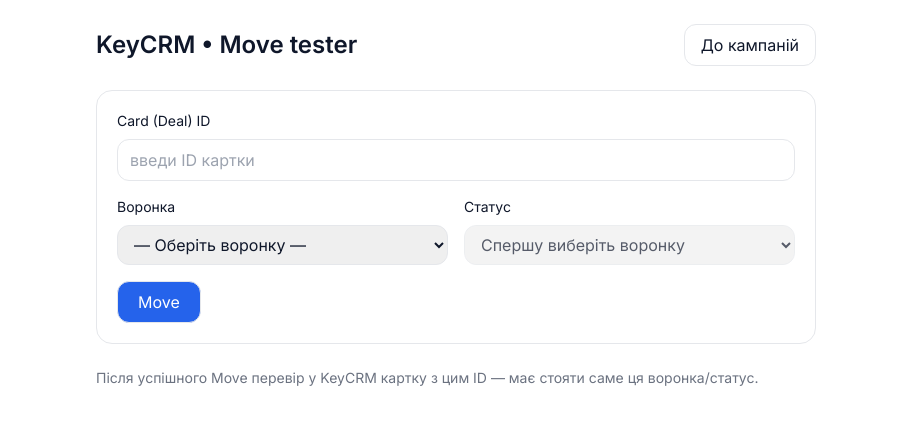
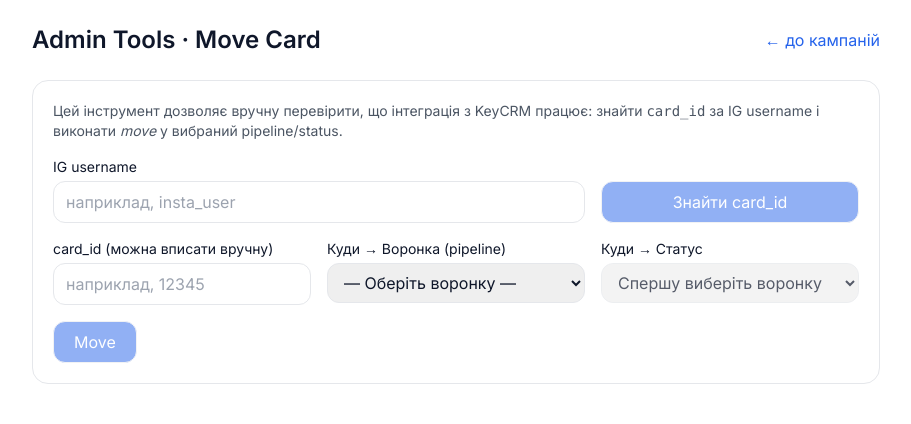
Before and after one commit to yurashko-ux/P-3-0, a Next.js app in the folder web/: page /admin/tools/move in a window 1280 px wide. Shown: the top 424 px of the page, without its empty margins (184-1095 px from the left). Built offline with nearby package versions, Linux system fonts and the light colour scheme.

Commit message:
Update page.tsx

```diff
--- a/web/app/admin/tools/move/page.tsx
+++ b/web/app/admin/tools/move/page.tsx
@@ -1,125 +1,194 @@
 // web/app/admin/tools/move/page.tsx
 'use client';
 
-import { useEffect, useState } from 'react';
+import { useEffect, useMemo, useState } from 'react';
 import Link from 'next/link';
 
 type Item = { id: string; title: string };
-
 function asArray(x: any): any[] {
   if (Array.isArray(x)) return x;
   if (x && typeof x === 'object') {
-    for (const k of ['items', 'data', 'result', 'rows']) if (Array.isArray((x as any)[k])) return (x as any)[k];
+    for (const k of ['items','data','result','rows','list']) {
+      if (Array.isArray((x as any)[k])) return (x as any)[k];
+    }
   }
   return [];
-}
-function toItems(arr: any[]): Item[] {
-  const out: Item[] = [];
-  for (const p of arr) {
-    const id = p?.id ?? p?.value ?? p?.key ?? p?.pipeline_id ?? p?.status_id ?? p?.uuid;
-    const title = p?.title ?? p?.name ?? p?.label ?? p?.alias ?? (id != null ? `#${id}` : '');
-    if (id != null) out.push({ id: String(id), title: String(title) });
-  }
-  const uniq = new Map<string, Item>();
-  out.forEach(i => uniq.set(i.id, i));
-  return [...uniq.values()];
 }
 async function fetchItems(url: string): Promise<Item[]> {
   const r = await fetch(url, { cache: 'no-store' });
   if (!r.ok) return [];
   const j = await r.json().catch(() => ({}));
-  return toItems(asArray(j?.items ?? j?.data ?? j?.result ?? j));
+  const arr = asArray(j?.items ?? j?.data ?? j);
+  const out: Item[] = [];
+  for (const p of arr) {
+    const id = p?.id ?? p?.value ?? p?.key ?? p?.pipeline_id ?? p?.status_id;
+    const title = p?.title ?? p?.name ?? p?.label ?? (id != null ? `#${id}` : '');
+    if (id != null) out.push({ id: String(id), title: String(title) });
+  }
+  // uniq by id
+  const m = new Map(out.map((i) => [i.id, i]));
+  return Array.from(m.values());
 }
 
-export default function MoveTesterPage() {
+export default function AdminToolsMovePage() {
   const [pipelines, setPipelines] = useState<Item[]>([]);
   const [statuses, setStatuses] = useState<Item[]>([]);
+  const [toPipelineId, setToPipelineId] = useState('');
+  const [toStatusId, setToStatusId] = useState('');
+
+  const [username, setUsername] = useState('');
   const [cardId, setCardId] = useState('');
-  const [pipelineId, setPipelineId] = useState('');
-  const [statusId, setStatusId] = useState('');
-  const [sending, setSending] = useState(false);
-  const [msg, setMsg] = useState<string | null>(null);
+  const [resolving, setResolving] = useState(false);
+  const [moving, setMoving] = useState(false);
+  const [debug, setDebug] = useState<any>(null);
+  const [msg, setMsg] = useState<string>('');
 
   useEffect(() => {
-    (async () => setPipelines(await fetchItems('/api/keycrm/pipelines')))();
+    (async () => {
+      try { setPipelines(await fetchItems('/api/keycrm/pipelines')); }
+      catch { setPipelines([]); }
+    })();
   }, []);
+
   useEffect(() => {
     (async () => {
-      setStatuses([]);
-      setStatusId('');
-      if (!pipelineId) return;
-      setStatuses(await fetchItems(`/api/keycrm/statuses?pipeline_id=${encodeURIComponent(pipelineId)}`));
+      setStatuses([]); setToStatusId('');
+      if (!toPipelineId) return;
+      try {
+        setStatuses(await fetchItems(`/api/keycrm/statuses?pipeline_id=${encodeURIComponent(toPipelineId)}`));
+      } catch { setStatuses([]); }
     })();
-  }, [pipelineId]);
+  }, [toPipelineId]);
 
-  async function onMove() {
-    setMsg(null);
-    if (!cardId || !pipelineId || !statusId) {
-      setMsg('Заповни всі поля');
-      return;
-    }
-    setSending(true);
+  async function resolveByUsername() {
+    setResolving(true); setMsg(''); setDebug(null);
     try {
-      const r = await fetch('/api/keycrm/move', {
+      const r = await fetch(`/api/keycrm/card/by-username?u=${encodeURIComponent(username.trim())}`, { cache: 'no-store' });
+      const txt = await r.text();
+      let j: any = {};
+      try { j = JSON.parse(txt); } catch {}
+      setDebug({ endpoint: 'by-username', status: r.status, body: j || txt });
+      if (!r.ok || !(j?.ok)) throw new Error(j?.error || `HTTP ${r.status}`);
+      setCardId(String(j.card_id || j.id || ''));
+      setMsg('✅ Знайшли card_id і заповнили поле.');
+    } catch (e: any) {
+      setMsg(`⚠️ Не вдалося знайти card_id: ${e?.message || 'error'}. Можеш ввести card_id вручну.`);
+    } finally { setResolving(false); }
+  }
+
+  const canMove = useMemo(
+    () => !!cardId && !!toPipelineId && !!toStatusId,
+    [cardId, toPipelineId, toStatusId],
+  );
+
+  async function doMove() {
+    if (!canMove || moving) return;
+    setMoving(true); setMsg(''); setDebug(null);
+    try {
+      const r = await fetch('/api/keycrm/card/move', {
         method: 'POST',
         headers: { 'Content-Type': 'application/json' },
         body: JSON.stringify({
           card_id: cardId.trim(),
-          to_pipeline_id: pipelineId,
-          to_status_id: statusId,
+          to_pipeline_id: toPipelineId,
+          to_status_id: toStatusId,
         }),
       });
-      const j = await r.json().catch(() => ({}));
-      if (!r.ok || j?.ok === false) throw new Error(j?.error || `${r.status}`);
-      setMsg('✅ Переміщено успішно');
+      const txt = await r.text();
+      let j: any = {};
+      try { j = JSON.parse(txt); } catch {}
+      setDebug({ endpoint: 'move', status: r.status, body: j || txt });
+      if (!r.ok || !(j?.ok)) throw new Error(j?.error || `HTTP ${r.status}`);
+      setMsg('🎉 Карта переміщена успішно.');
     } catch (e: any) {
-      setMsg(`❌ Помилка: ${e?.message || 'move failed'}`);
-    } finally {
-      setSending(false);
-    }
+      setMsg(`❌ Помилка переміщення: ${e?.message || 'error'}`);
+    } finally { setMoving(false); }
   }
 
   return (
-    <div className="mx-auto max-w-3xl p-6 space-y-6">
+    <div className="mx-auto max-w-4xl p-6 space-y-6">
       <div className="flex items-center justify-between">
-        <h1 className="text-2xl font-semibold">KeyCRM • Move tester</h1>
-        <Link href="/admin/campaigns" className="rounded-xl px-4 py-2 border">До кампаній</Link>
+        <h1 className="text-2xl font-semibold">Admin Tools · Move Card</h1>
+        <Link href="/admin/campaigns" className="text-blue-600">← до кампаній</Link>
       </div>
 
       <div className="rounded-2xl border p-5 space-y-4">
-        <div>
-          <label className="block text-sm mb-2">Card (Deal) ID</label>
-          <input className="w-full rounded-xl border px-3 py-2" placeholder="введи ID картки" value={cardId} onChange={e => setCardId(e.target.value)}/>
+        <div className="text-sm text-gray-600">
+          Цей інструмент дозволяє вручну перевірити, що інтеграція з KeyCRM працює:
+          знайти <code>card_id</code> за IG username і виконати <em>move</em> у вибраний pipeline/status.
         </div>
 
-        <div className="grid grid-cols-1 md:grid-cols-2 gap-4">
+        <div className="grid grid-cols-1 md:grid-cols-3 gap-4">
+          <div className="md:col-span-2">
+            <label className="block text-sm mb-1">IG username</label>
+            <input
+              className="w-full rounded-xl border px-3 py-2"
+              placeholder="наприклад, insta_user"
+              value={username}
+              onChange={(e) => setUsername(e.target.value)}
+            />
+          </div>
+          <div className="flex items-end">
+            <button
+              onClick={resolveByUsername}
+              disabled={resolving || !username.trim()}
+              className="w-full rounded-xl px-4 py-2 border bg-blue-600 text-white disabled:opacity-50"
+            >
+              {resolving ? 'Пошук…' : 'Знайти card_id'}
+            </button>
+          </div>
+
           <div>
-            <label className="block text-sm mb-2">Воронка</label>
-            <select className="w-full rounded-xl border px-3 py-2" value={pipelineId} onChange={e => setPipelineId(e.target.value)}>
+            <label className="block text-sm mb-1">card_id (можна вписати вручну)</label>
+            <input
+              className="w-full rounded-xl border px-3 py-2"
+              placeholder="наприклад, 12345"
+              value={cardId}
+              onChange={(e) => setCardId(e.target.value)}
+            />
+          </div>
+          <div>
+            <label className="block text-sm mb-1">Куди → Воронка (pipeline)</label>
+            <select
+              className="w-full rounded-xl border px-3 py-2"
+              value={toPipelineId}
+              onChange={(e) => setToPipelineId(e.target.value)}
+            >
               <option value="">— Оберіть воронку —</option>
               {pipelines.map(p => <option key={p.id} value={p.id}>{p.title}</option>)}
             </select>
           </div>
           <div>
-            <label className="block text-sm mb-2">Статус</label>
-            <select className="w-full rounded-xl border px-3 py-2" value={statusId} onChange={e => setStatusId(e.target.value)} disabled={!pipelineId}>
-              <option value="">{pipelineId ? '— Оберіть статус —' : 'Спершу виберіть воронку'}</option>
+            <label className="block text-sm mb-1">Куди → Статус</label>
+            <select
+              className="w-full rounded-xl border px-3 py-2"
+              value={toStatusId}
+              onChange={(e) => setToStatusId(e.target.value)}
+              disabled={!toPipelineId}
+            >
+              <option value="">{toPipelineId ? '— Оберіть статус —' : 'Спершу виберіть воронку'}</option>
               {statuses.map(s => <option key={s.id} value={s.id}>{s.title}</option>)}
             </select>
           </div>
         </div>
 
         <div className="flex items-center gap-3">
-          <button onClick={onMove} disabled={sending} className="rounded-xl px-5 py-2 border bg-blue-600 text-white disabled:opacity-50">
-            {sending ? 'Переміщуємо…' : 'Move'}
+          <button
+            onClick={doMove}
+            disabled={!canMove || moving}
+            className="rounded-xl px-5 py-2 border bg-blue-600 text-white disabled:opacity-50"
+          >
+            {moving ? 'Переміщуємо…' : 'Move'}
           </button>
           {msg && <div className="text-sm">{msg}</div>}
         </div>
+
+        {debug && (
+          <pre className="mt-3 text-xs bg-gray-50 rounded-xl p-3 overflow-x-auto">
+{JSON.stringify(debug, null, 2)}
+          </pre>
+        )}
       </div>
-
-      <p className="text-sm text-gray-500">
-        Після успішного Move перевір у KeyCRM картку з цим ID — має стояти саме ця воронка/статус.
-      </p>
     </div>
   );
 }
```
